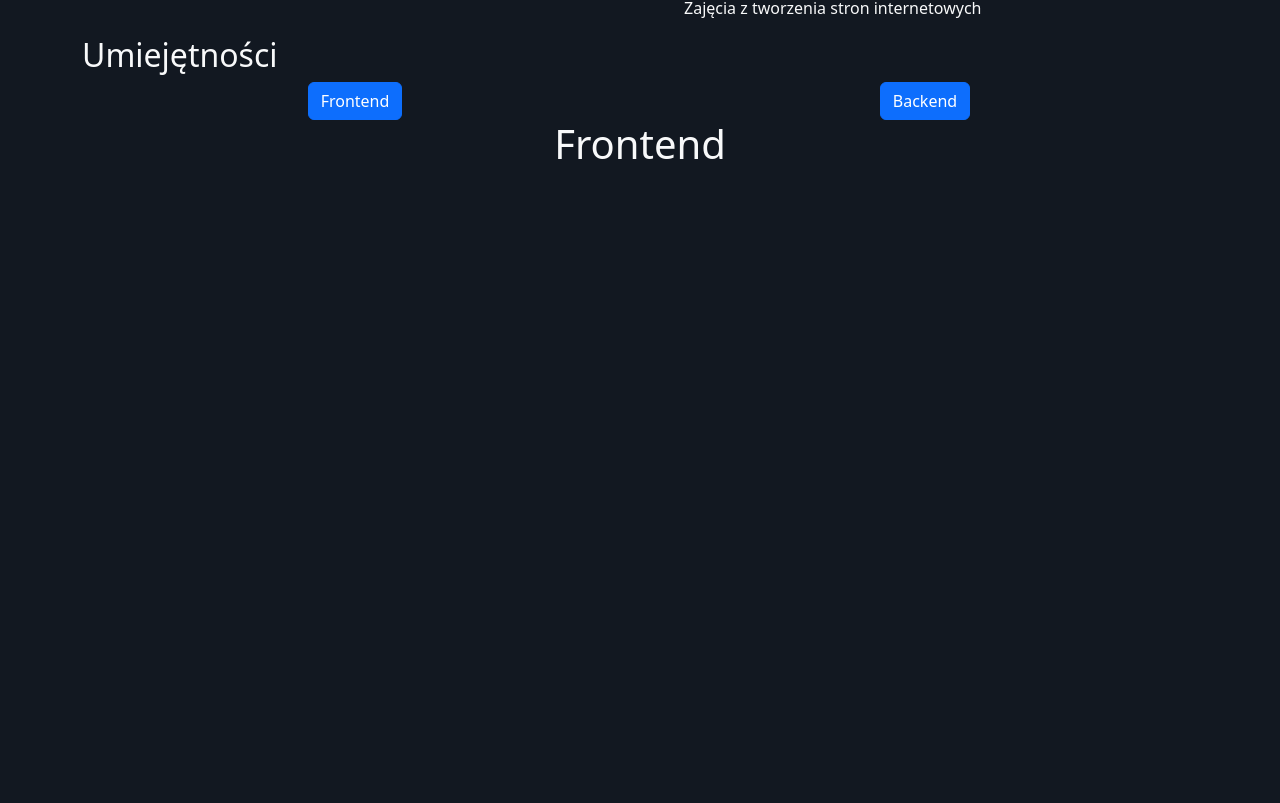
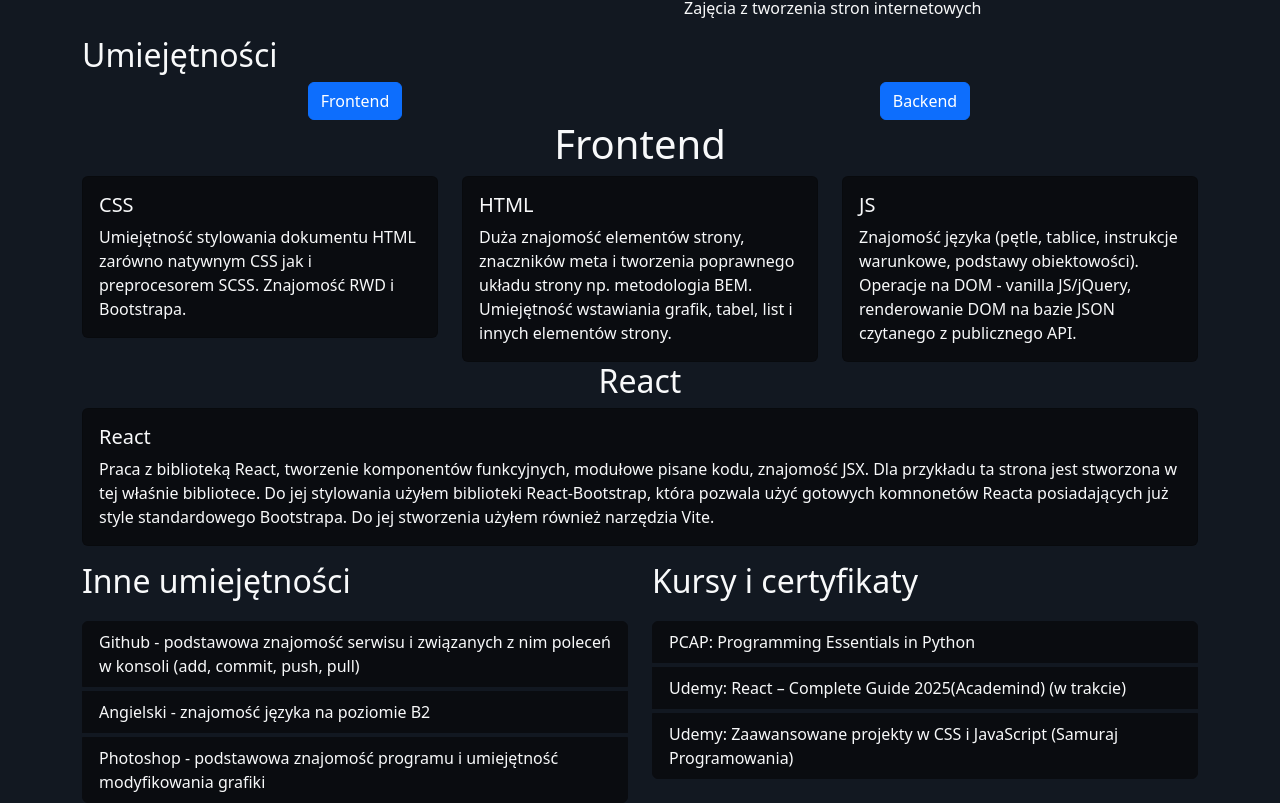
Before and after one commit to IgorMatlingiewicz/MyMainSite, a React (Vite) app: page / in a window 1280 px wide. Shown: the part 584-1387 px from the top of the page. Before the commit the page ends 800 px from the top, so only its background shows below. Built offline with nearby package versions, Linux system fonts and the light colour scheme.

Commit message:
Changed some components, and added some new components. Added information about my skills and coures to site.

```diff
--- a/src/App.jsx
+++ b/src/App.jsx
@@ -5,6 +5,7 @@ import Skills from './components/Skills';
 import Container from 'react-bootstrap/Container';
 import Row from 'react-bootstrap/Row';
 import Col from 'react-bootstrap/Col';
+import MoreInfo from './components/MoreInfo';
 // import './App.css'
 
 function App() {
@@ -30,7 +31,11 @@ function App() {
         </Row>
         <Row>
           <h2>Umiejętności</h2>
-          <Skills/>
+          <Skills />
+        </Row>
+        <Row>
+            <MoreInfo title="Inne umiejętności" infoList={["Github - podstawowa znajomość serwisu i związanych z nim poleceń w konsoli (add, commit, push, pull)", "Angielski - znajomość języka na poziomie B2", "Photoshop - podstawowa znajomość programu i umiejętność modyfikowania grafiki"]} />
+            <MoreInfo title="Kursy i certyfikaty" infoList={["PCAP: Programming Essentials in Python", "Udemy: React – Complete Guide 2025(Academind) (w trakcie)", "Udemy: Zaawansowane projekty w CSS i JavaScript (Samuraj Programowania)"]} />
         </Row>
       </Container>
     </>
--- /dev/null
+++ b/src/components/MoreInfo.jsx
@@ -0,0 +1,13 @@
+import Col from 'react-bootstrap/Col';
+import ListGroup from 'react-bootstrap/ListGroup';
+
+export default function MoreInfo({ title, infoList }) {
+    return (
+        <Col>
+            <h2 className='my-3'>{title}</h2>
+            <ListGroup>
+                {infoList.map(info => <ListGroup.Item className="bg-secondary text-light border border-secondary mt-1">{info}</ListGroup.Item>)}
+            </ListGroup>
+        </Col>
+    )
+}
--- /dev/null
+++ b/src/components/Skill.jsx
@@ -0,0 +1,12 @@
+import Card from 'react-bootstrap/Card';
+
+export default function Skill({ title, description }) {
+    return (
+        <Card className="bg-secondary text-light">
+            <Card.Body>
+                <Card.Title>{title}</Card.Title>
+                <Card.Text>{description}</Card.Text>
+            </Card.Body>
+        </Card>
+    )
+}
--- a/src/components/Skills.jsx
+++ b/src/components/Skills.jsx
@@ -3,6 +3,7 @@ import Container from 'react-bootstrap/Container';
 import Row from 'react-bootstrap/Row';
 import Col from 'react-bootstrap/Col';
 import Card from 'react-bootstrap/Card';
+import Skill from './Skill';
 import { useState } from 'react'
 
 export default function Skills({ }) {
@@ -31,6 +32,25 @@ export default function Skills({ }) {
 
             </Container>
             <h1 className='text-center'>{field}</h1>
+            <Container>
+                <Row>
+                    <Col>
+                        <Skill title={field == "Frontend" ? "CSS" : "C++"} description={field == "Frontend" ? "Umiejętność stylowania dokumentu HTML zarówno natywnym CSS jak i preprocesorem SCSS. Znajomość RWD i Bootstrapa." :"Znajomość składni i funkcji języka. Operacje na plikach i umiejętność programowania obiektowego."} />
+                    </Col>
+                    <Col>
+                        <Skill title={field == "Frontend" ? "HTML" : "Python"} description={field == "Frontend" ? "Duża znajomość elementów strony, znaczników meta i tworzenia poprawnego układu strony np. metodologia BEM. Umiejętność wstawiania grafik, tabel, list i innych elementów strony." : "Znajomość funkcji języka takich jak funkcje warunkowe, pętle, umiejętność operowania na listach, plikach tekstowych i pisania funkcji"} />
+                    </Col>
+                    <Col>
+                        <Skill title={field == "Frontend" ? "JS" : "SQL"} description={field == "Frontend" ? "Znajomość języka (pętle, tablice, instrukcje warunkowe, podstawy obiektowości). Operacje na DOM - vanilla JS/jQuery, renderowanie DOM na bazie JSON czytanego z publicznego API." :"Podstawowa znajomość poleceń takich jak select, update, where. Umiejętność filtrowania i sortowania danych. Łączenie stron z bazami danych i operowanie na nich przy pomocy PHP."} />
+                    </Col>
+                </Row>
+                <Row>
+                    <h2 className='text-center'>React</h2>
+                    <Col>
+                        <Skill title="React" description="Praca z biblioteką React, tworzenie komponentów funkcyjnych, modułowe pisane kodu, znajomość JSX. Dla przykładu ta strona jest stworzona w tej właśnie bibliotece. Do jej stylowania użyłem biblioteki React-Bootstrap, która pozwala użyć gotowych komnonetów Reacta posiadających już style standardowego Bootstrapa. Do jej stworzenia użyłem również narzędzia Vite." />
+                    </Col>
+                </Row>
+            </Container>
 
         </>
     )
```
